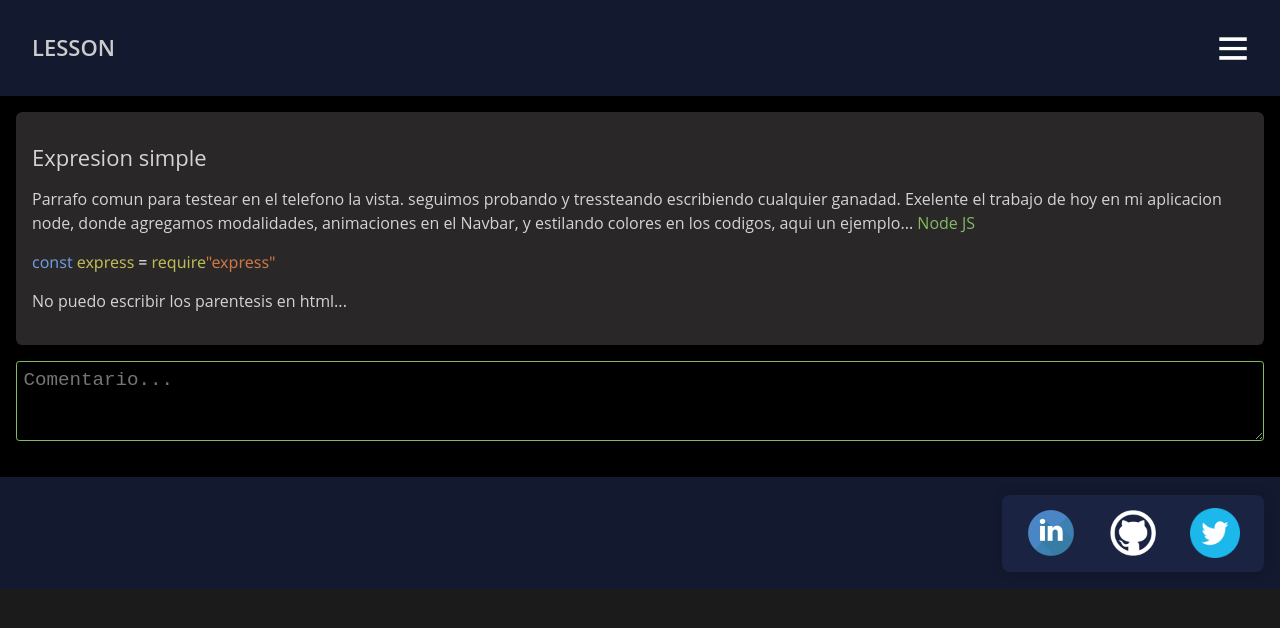
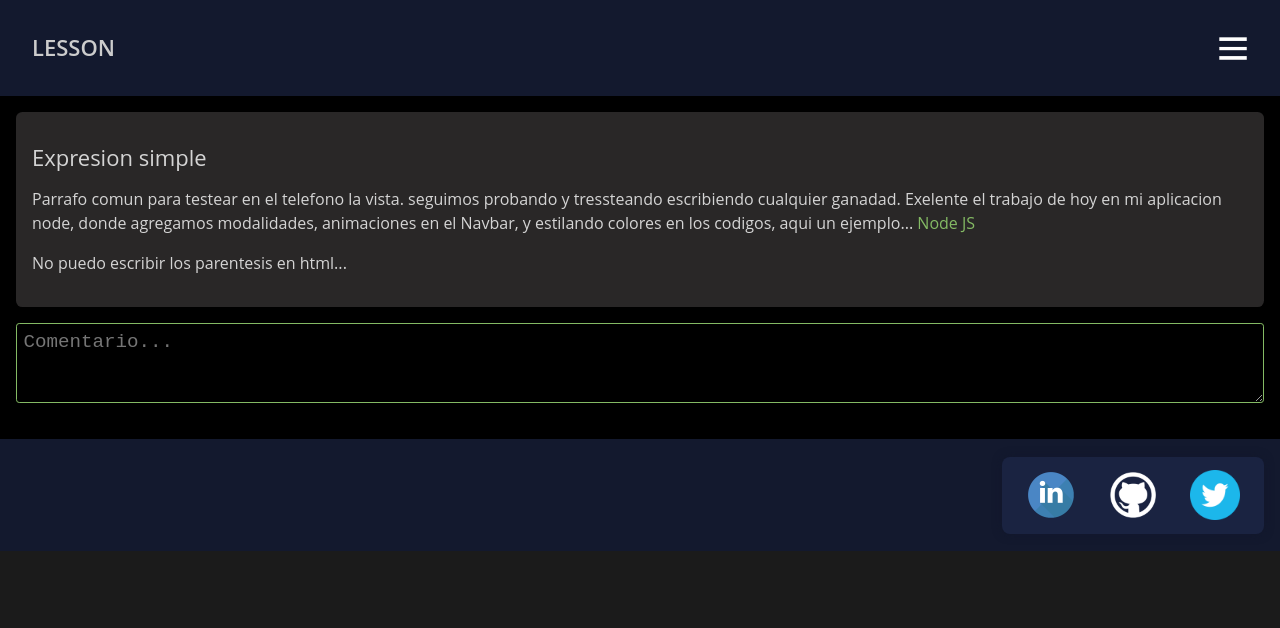
Before and after one commit to Mariano-Ryser/SAP-front, a Next.js app: page / in a window 1280 px wide. Shown: the top 628 px of the page. Built offline with nearby package versions, Linux system fonts and the light colour scheme.

Commit message:
und now?

```diff
--- a/pages/index.js
+++ b/pages/index.js
@@ -18,8 +18,7 @@ export default function Home() {
            animaciones en el Navbar, y estilando colores en los codigos, aqui un ejemplo...
             <a> Node JS</a>
           </p>
-          <span className='blue'>const</span> <span className='yellow'>express</span> <span className='white'>=</span> <span className='yellow'>require</span><span className='htmlColor'>"express"</span>
-          <br></br>
+
           <p>
            No puedo escribir los parentesis en html...
           </p>
```
